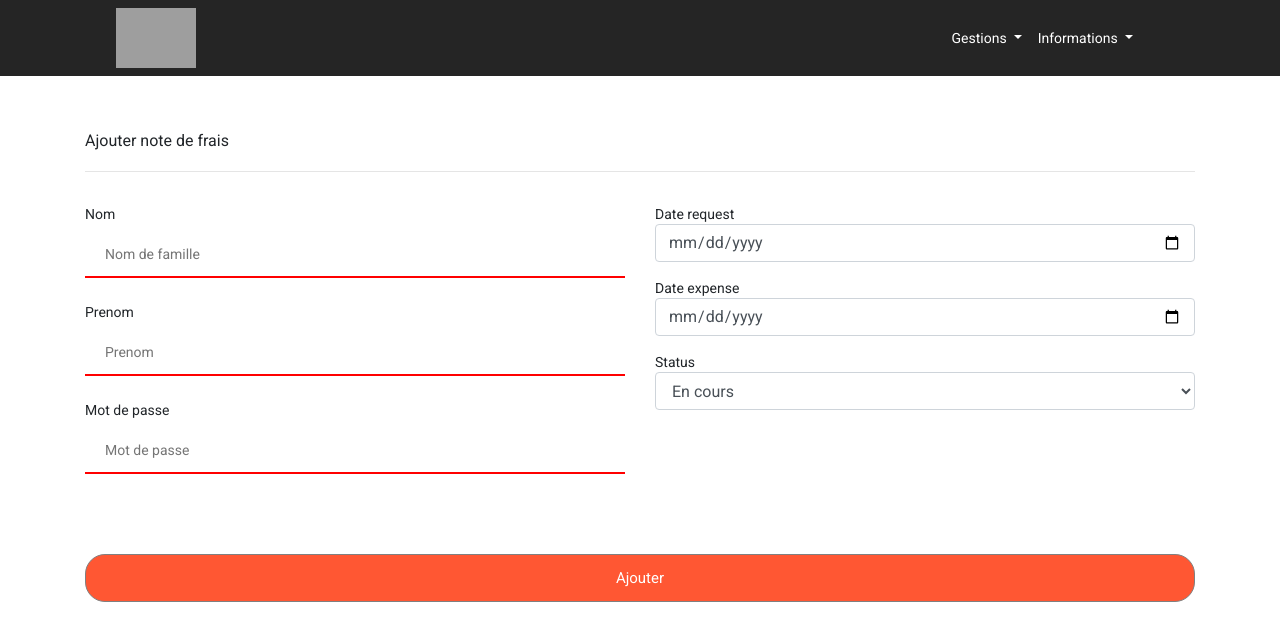
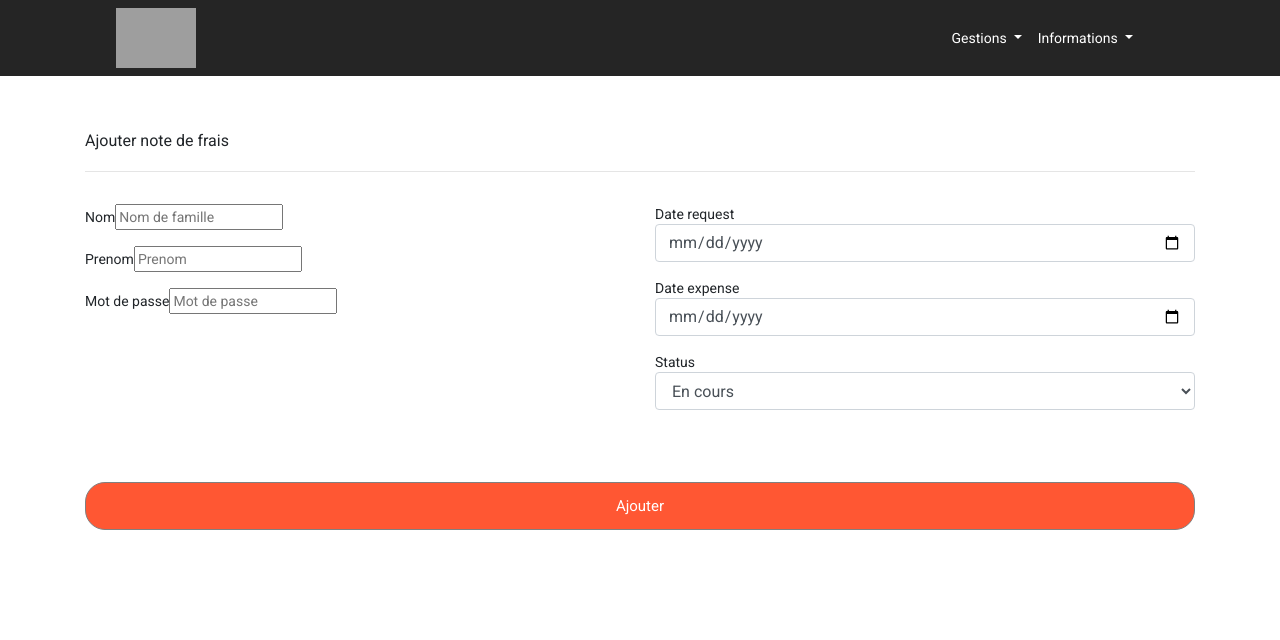
Before and after one commit to Shakibaei-2020/View-cra-sample, an Angular app in the folder cra-infocom/cra-view-2020/: page /addFrais in a window 1280 px wide. Shown: the top 640 px of the page. Built offline with nearby package versions, Linux system fonts and the light colour scheme; grey boxes are pictures that could not be loaded.

Commit message:
no message

```diff
--- a/cra-infocom/cra-view-2020/src/app/administrateur/add-collaborateur/add-collaborateur.component.css
+++ b/cra-infocom/cra-view-2020/src/app/administrateur/add-collaborateur/add-collaborateur.component.css
@@ -46,6 +46,8 @@
     border-bottom: 2px solid#464646;
   }
 
+
+
   input[type=date] {
     width: 100%;
     padding: 12px 20px;
@@ -53,6 +55,7 @@
     box-sizing: border-box;
     border: none;
     border-bottom: 2px solid #464646;
+
   }
 
   input[type=date] {
--- a/cra-infocom/cra-view-2020/src/app/administrateur/add-collaborateur/add-collaborateur.component.html
+++ b/cra-infocom/cra-view-2020/src/app/administrateur/add-collaborateur/add-collaborateur.component.html
@@ -7,16 +7,16 @@
 <div class="row">
     <div class="col-md-6">
         <div class="form">
-            <div class="inputbox mt-3"> <span>Nom</span> <input type="text" placeholder="Nom de famille" name="" > </div>
-            <div class="inputbox mt-3"> <span>Prenom</span> <input type="text" placeholder="Prenom" name="" > </div>
-            <div class="inputbox mt-3"> <span>Mot de passe</span> <input type="text" placeholder="Mot de passe" name="" > </div>
+            <div class="inputbox mt-3"> <span>Nom :</span> <input type="text" placeholder="Nom de famille" name="" > </div>
+            <div class="inputbox mt-3"> <span>Prenom :</span> <input type="text" placeholder="Prenom" name="" > </div>
+            <div class="inputbox mt-3"> <span>Mot de passe :</span> <input type="text" placeholder="Mot de passe" name="" > </div>
         </div>
     </div>
     <div class="col-md-6">
         <div class="form">
-        <div class="inputbox mt-3"> <span>Date entrée</span> <input type="date" placeholder="Mot de passe" name="" > </div>
-        <div class="inputbox mt-3"> <span>Date sortie</span> <input type="date" placeholder="Mot de passe" name="" class="date-input"> </div>
-        <div class="inputbox mt-3"><span>Type</span><br>
+        <div class="inputbox mt-3"> <span>Date entrée :</span> <input type="date" placeholder="Mot de passe" name="" > </div>
+        <div class="inputbox mt-3"> <span>Date sortie :</span> <input type="date" placeholder="Mot de passe" name="" class="date-input"> </div>
+        <div class="inputbox mt-3"><span>Type :</span><br>
             <select class="form-input" aria-label="Default select example">
             <option value="1">Admin</option>
             <option value="2">Client</option>
--- a/cra-infocom/cra-view-2020/src/app/administrateur/add-frais/add-frais.component.css
+++ b/cra-infocom/cra-view-2020/src/app/administrateur/add-frais/add-frais.component.css
@@ -20,12 +20,3 @@
     font-size: 15px;
     border: 1px solid grey;
 }
-
-input[type=text] {
-    width: 100%;
-    padding: 12px 20px;
-    margin: 8px 0;
-    box-sizing: border-box;
-    border: none;
-    border-bottom: 2px solid red;
-  }
--- a/cra-infocom/cra-view-2020/src/app/administrateur/administrateur.component.html
+++ b/cra-infocom/cra-view-2020/src/app/administrateur/administrateur.component.html
@@ -22,7 +22,7 @@
                 <div class="dropdown ">
                     <a class="dropdown-toggle nav-link link-page " data-toggle="dropdown" href="#">Gestions
                         <span class="caret "></span></a>
-                    <ul class="dropdown-menu   " role="menu" aria-labelledby="dropdownMenu">
+                    <ul class="dropdown-menu multi-level  " role="menu" aria-labelledby="dropdownMenu">
 
 
                       <li class="dropdown-submenu lien-pos ">
```
